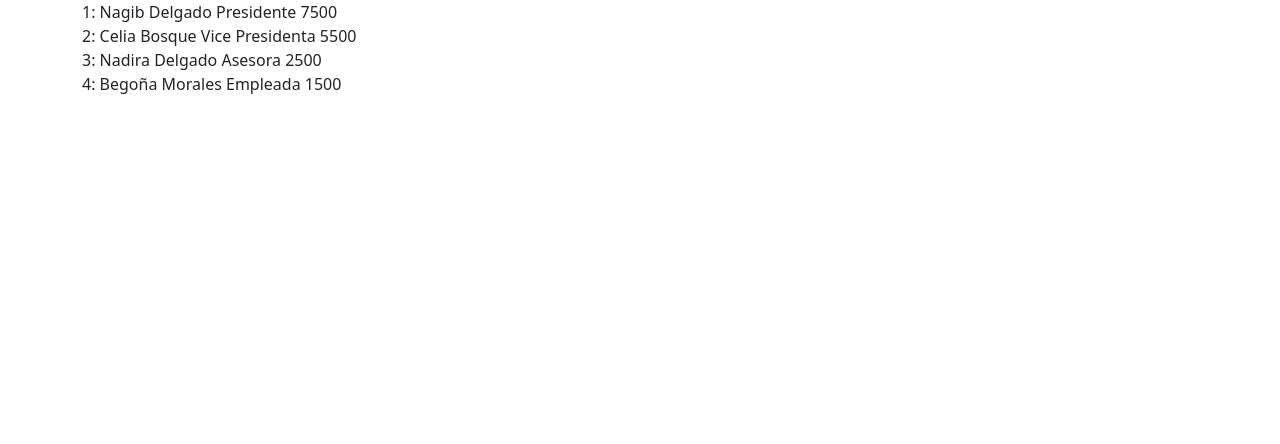
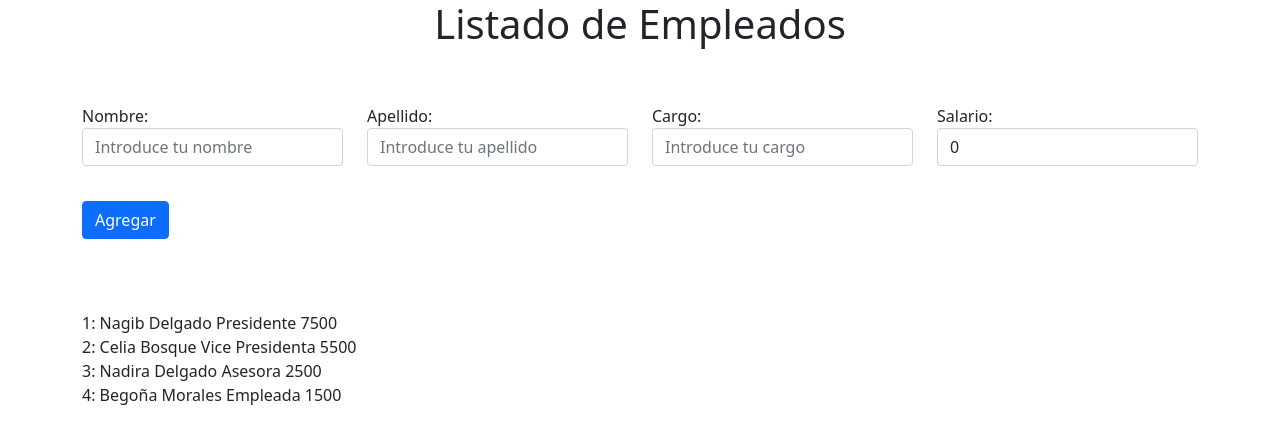
Before and after one commit to DeiMoS-es/WsAngular, an Angular app in the folder app-empleados/: page / in a window 1280 px wide. Shown: the top 444 px of the page. Built offline with nearby package versions, Linux system fonts and the light colour scheme.

Commit message:
terminada appEmpleados

```diff
--- a/app-empleados/src/app/app.component.html
+++ b/app-empleados/src/app/app.component.html
@@ -1,3 +1,33 @@
+<div class="container">
+  <div class="col" style="text-align: center ;"><h1>{{titulo}}</h1></div>
+  <br><br>
+  <form class="form-group row" action="">
+    <div class="form-group col-md-3">
+      <label for="nombre">Nombre:</label>
+      <input type="text" name="nombre" id="nombre" placeholder="Introduce tu nombre" class="form-control" [(ngModel)]="cuadroNombre">
+    </div>
+    <div class="form-group col-md-3">
+      <label for="apellido">Apellido:</label>
+      <input type="text" name="apellido" id="apellido" placeholder="Introduce tu apellido" class="form-control" [(ngModel)]="cuadroApellido">
+    </div>
+    <div class="form-group col-md-3">
+      <label for="cargo">Cargo:</label>
+      <input type="text" name="cargo" id="cargo" placeholder="Introduce tu cargo" class="form-control" [(ngModel)]="cuadroCargo">
+    </div>
+    <div class="form-group col-md-3">
+      <label for="salario">Salario:</label>
+      <input type="number" name="salario" id="salario" placeholder="Introduce tu salario" class="form-control" [(ngModel)]="cuadroSalario">
+    </div>
+    <div class="col">
+      <button type="submit" class="btn btn-primary" (click)="agregarEmpleado()" style="margin-top: 35px; ;">Agregar</button>
+    </div>
+  </form>
+</div>
+<br><br><br>
+
+
+
+
 <div class="container">
   <div class="row">
     <div class="col">
--- a/app-empleados/src/app/app.component.ts
+++ b/app-empleados/src/app/app.component.ts
@@ -8,6 +8,11 @@
 })
 export class AppComponent {
   titulo = 'Listado de Empleados';
+  cuadroNombre: String = "";
+  cuadroApellido: String = "";
+  cuadroCargo: String = "";
+  cuadroSalario: number = 0;
+
   /* Creo una pequeña lista de empleados antes de empezar a almacenar desde el formulario */
   empleados: Empleado[] = [
     new Empleado("Nagib", "Delgado", "Presidente", 7500),
@@ -15,4 +20,10 @@
     new Empleado("Nadira", "Delgado", "Asesora", 2500),
     new Empleado("Begoña", "Morales", "Empleada", 1500)
   ];
+
+  agregarEmpleado(){
+    let miEmpleado = new Empleado(this.cuadroNombre, this.cuadroApellido, this.cuadroCargo, this.cuadroSalario);
+    this.empleados.push(miEmpleado);
+  }
+
 }
```
